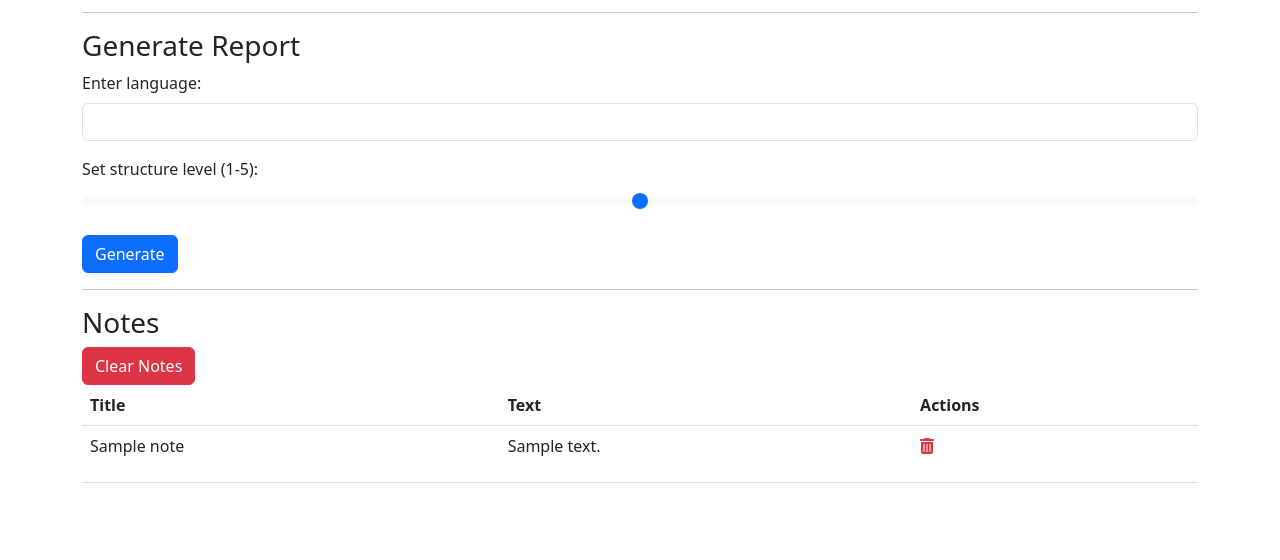
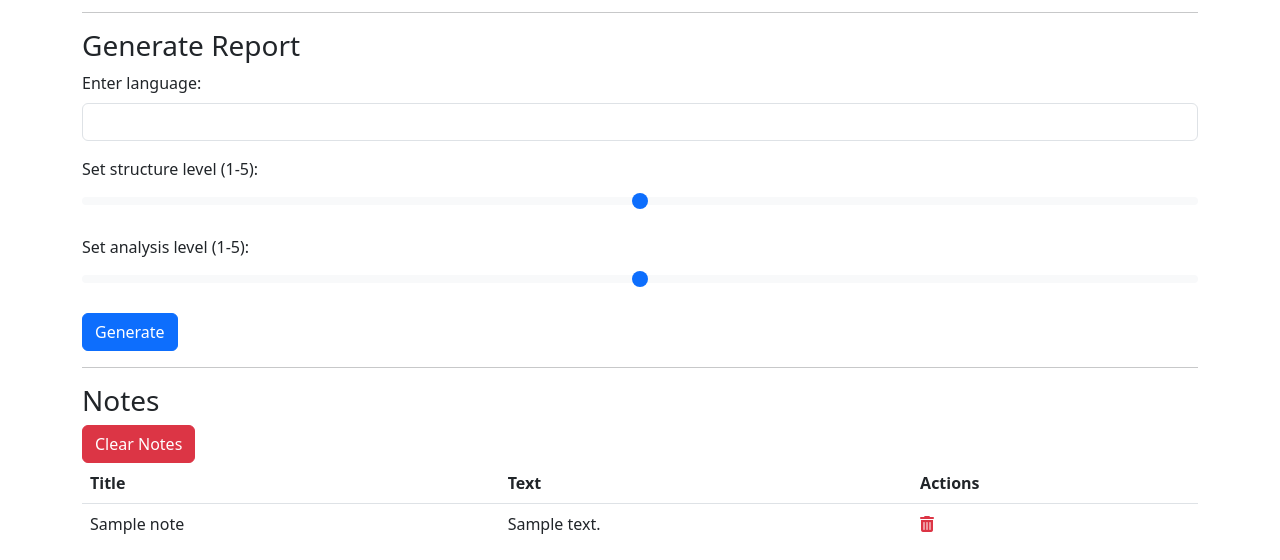
Before and after one commit to jakobrobert/openai-experiments, a Django app: a page that uses note_lists/templates/note_list.html in a window 1280 px wide. Shown: the part 660-1220 px from the top of the page. Before the commit the page ends 1143 px from the top, so only its background shows below. Run offline with Django 5.2, Linux system fonts and the light colour scheme; tables that the repository leaves empty hold one stand-in row (values such as "Sample post"); some libraries are stand-ins or nearby versions.

Commit message:
Add param "analysis level"

```diff
--- a/note_lists/templates/note_list.html
+++ b/note_lists/templates/note_list.html
@@ -54,6 +54,10 @@
             <label class="form-label" for="report_structure_level">Set structure level (1-5):</label>
             <input type="range" class="form-range" id="report_structure_level" name="report_structure_level" min="1" max="5" value="{{ report_structure_level }}">
         </div>
+        <div class="mb-3">
+            <label class="form-label" for="report_analysis_level">Set analysis level (1-5):</label>
+            <input type="range" class="form-range" id="report_analysis_level" name="report_analysis_level" min="1" max="5" value="{{ report_analysis_level }}">
+        </div>
         <button type="submit" class="btn btn-primary">Generate</button>
     </form>
 
--- a/note_lists/views.py
+++ b/note_lists/views.py
@@ -26,6 +26,7 @@ def get_note_list(request, note_list_id):
     generate_notes_num_notes = request.session.get('generate_notes_num_notes', '1')
     report_language = request.session.get('report_language', '')
     report_structure_level = request.session.get('report_structure_level', '')
+    report_analysis_level = request.session.get('report_analysis_level', '')
     report = request.session.pop('report', '')
     error_message = request.session.pop('error_message', '')
 
@@ -35,6 +36,7 @@ def get_note_list(request, note_list_id):
         'generate_notes_num_notes': generate_notes_num_notes,
         'report_language': report_language,
         'report_structure_level': report_structure_level,
+        'report_analysis_level': report_analysis_level,
         'report': report,
         'error_message': error_message
     }
@@ -94,11 +96,13 @@ def generate_report(request, note_list_id):
     note_list = get_object_or_404(NoteList, id=note_list_id)
     language = request.POST.get('report_language')
     structure_level = request.POST.get('report_structure_level')
+    analysis_level = request.POST.get('report_analysis_level')
 
     request.session['report_language'] = language
     request.session['report_structure_level'] = structure_level
+    request.session['report_analysis_level'] = analysis_level
 
-    report, error_message = generate_report_using_openai(note_list, language, structure_level)
+    report, error_message = generate_report_using_openai(note_list, language, structure_level, analysis_level)
 
     if report:
         request.session['report'] = report
@@ -110,7 +114,8 @@ def generate_report(request, note_list_id):
     return redirect('get_note_list', note_list_id=note_list_id)
 
 
-def generate_report_using_openai(note_list, language, structure_level):
+def generate_report_using_openai(note_list, language, structure_level, analysis_level):
+    print(f'analysis_level: {analysis_level}')
     system_prompt = (
         'Generate a report based on the provided notes. '
         'The report should provide a high-level analysis, integrating the notes into a coherent narrative. '
@@ -122,8 +127,11 @@ def generate_report_using_openai(note_list, language, structure_level):
         'You will receive the following parameters:\n'
         '- language: e.g. German, English, etc.\n'
         '- structure_level: ranges from 1 to 5. '
-        '1 means highly unstructured, e.g. a casual conversation. '
-        '5 means highly structured, e.g. a mathematical proof, scientific paper or program code.\n'
+        '1: highly unstructured, e.g. a casual conversation. '
+        '5: highly structured, e.g. a mathematical proof, scientific paper or program code.\n'
+        '- analysis_level: ranges from 1 to 5. '
+        '1: low. basic summary, purely descriptive, no interpretation. '
+        '5: high. in-depth analysis with nuanced understanding, uncovering hidden patterns or meanings.\n'
         '- note_list_title\n'
         '- notes_text: A list of notes, each with a title and a text, formatted as (title: ..., text: ...)\n'
     )
@@ -133,7 +141,7 @@ def generate_report_using_openai(note_list, language, structure_level):
 
     user_prompt = \
         'Generate a report. ' \
-        f'language: {language}, structure_level: {structure_level}, '\
+        f'language: {language}, structure_level: {structure_level}, analysis_level: {analysis_level}'\
         f'note_list_title: {note_list.title}, notes_text: {notes_text}'
 
     return generate_openai_text(system_prompt, user_prompt)
```
